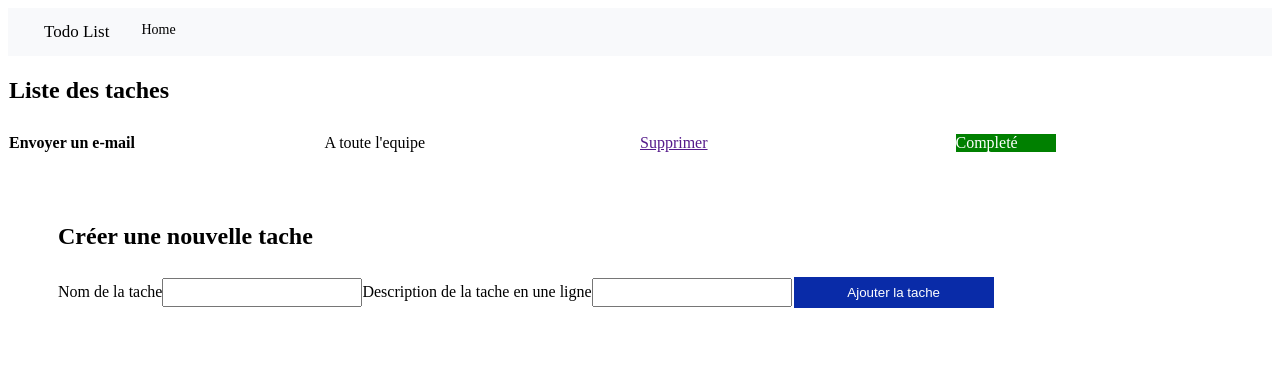
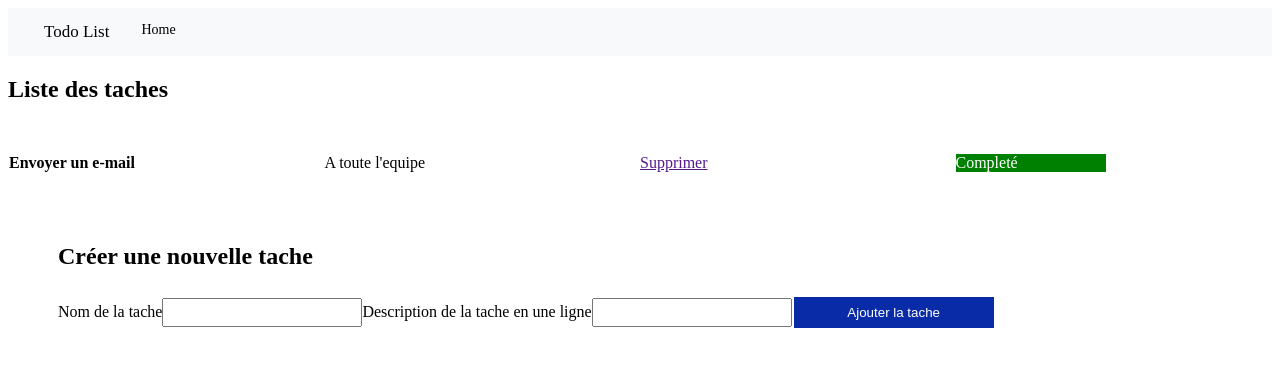
Before and after one commit to yahhamdii/test-infinitymgt, a React (Create React App) app: page /taches in a window 1280 px wide. Shown: the top 366 px of the page. Built offline with nearby package versions, Linux system fonts and the light colour scheme.

Commit message:
correct function names

```diff
--- a/src/components/task/AddTask.jsx
+++ b/src/components/task/AddTask.jsx
@@ -6,7 +6,7 @@ const AddTask = (props) => {
 
   const onSubmitHandler = (event) => {
     event.preventDefault();
-    props.onAddTodoHandler({ taskName, description });
+    props.onAddTaskHandler({ taskName, description });
   };
 
   return (
--- a/src/components/task/Task.js
+++ b/src/components/task/Task.js
@@ -12,7 +12,6 @@ const Task = ({
   return (
     <div className="tbl-header">
       <div className="tbl-content">
-      <h2>Liste des taches</h2>
         <table cellPadding="0" cellSpacing="0" border="0">
            <td><b>{taskName}</b></td>
           <td> {description}</td>
--- a/src/components/task/TaskList.js
+++ b/src/components/task/TaskList.js
@@ -1,17 +1,18 @@
 import React from 'react'
 import Task from './Task'
 
-const TaskList = ({todos, onDeleteHandler}) => {
+const TaskList = ({tasks, onDeleteHandler}) => {
   return (
     <div>
-      {todos.length === 0 && <div>Il n'y a pas de tache.</div>}
+      {tasks.length === 0 && <div>Il n'y a pas de tache.</div>}
       {
-        todos.length > 0 &&
+        tasks.length > 0 &&
         <div>
+            <h2>Liste des taches</h2>
           {
-            todos.map((todo, index) => {
+            tasks.map((task, index) => {
               return <Task index={index}
-                {...todo}
+                {...task}
                 onDeleteHandler={onDeleteHandler} />
             })
           }
--- a/src/components/task/index.js
+++ b/src/components/task/index.js
@@ -4,7 +4,7 @@ import AddTask from './AddTask';
 
 export const Task = () => {
 
-  const [todos, setTodos] = useState([    {
+  const [tasks, setTasks] = useState([    {
     id: 1,
     taskName: 'Envoyer un e-mail',
     description: 'A toute l\'equipe',
@@ -12,24 +12,22 @@ export const Task = () => {
   }])
 
   const onDeleteHandler = (index) => {
-    const todos = todos.slice(0);
-    todos.splice(index, 1);
-    this.setState({ todos });
+    tasks.splice(index, 1);
+    setTasks([...tasks]);
   };
 
-  const onAddTaskHandler = (newTodo) => {
-    const todos = todos.slice(0);
-    todos.push(newTodo);
-    setTodos({ todos });
+  const onAddTaskHandler = (newTask) => {
+    tasks.push(newTask);
+    setTasks([...tasks]);
   };
 
     return (
       <div>
         <TaskList
-          todos={todos}
+          tasks={tasks}
           onDeleteHandler={onDeleteHandler}
         />
-        <AddTask onAddTodoHandler={onAddTaskHandler} />
+        <AddTask onAddTaskHandler={onAddTaskHandler} />
       </div>
     );
 }
--- a/src/style/styles.js
+++ b/src/style/styles.js
@@ -85,6 +85,6 @@ export default (Component) => styled(Component)`
   .completed {
     background-color: green;
     color: #fff;
-    width: 100px;
+    width: 150px;
   }
 `;
```
